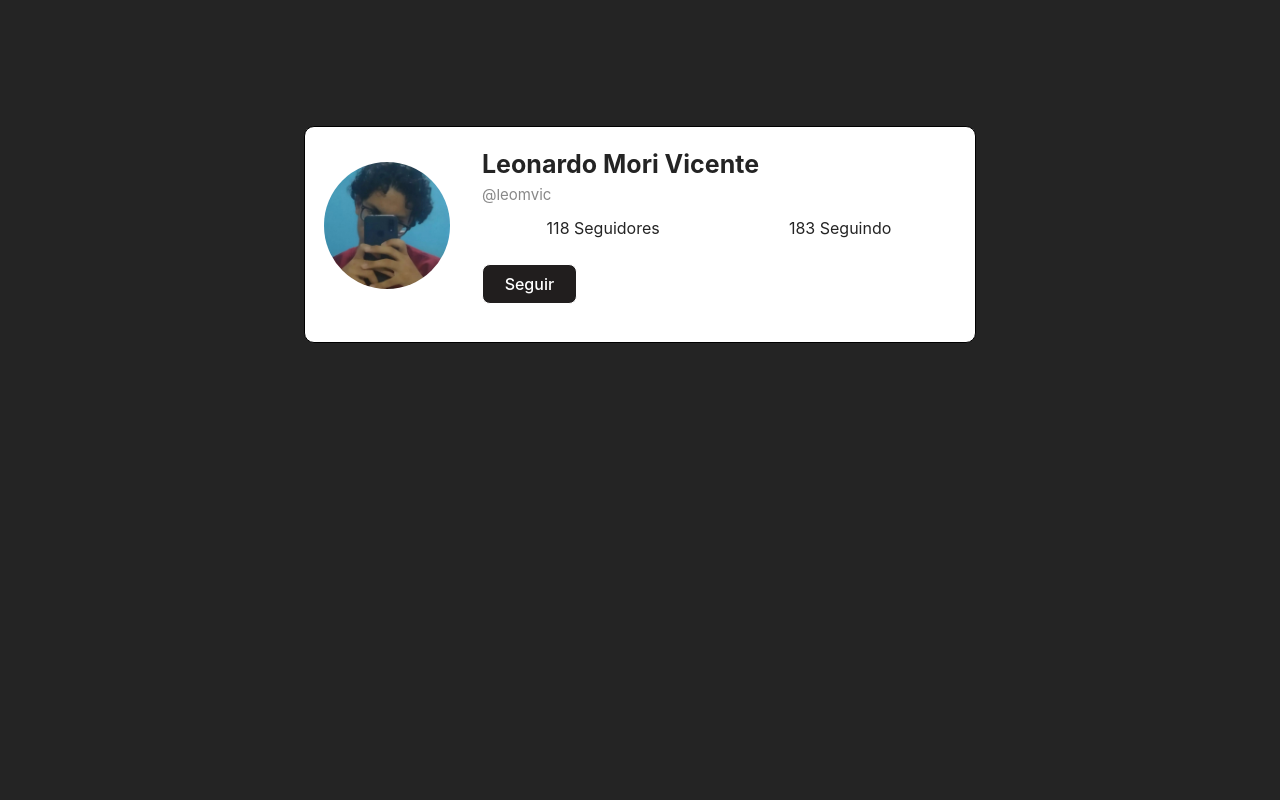
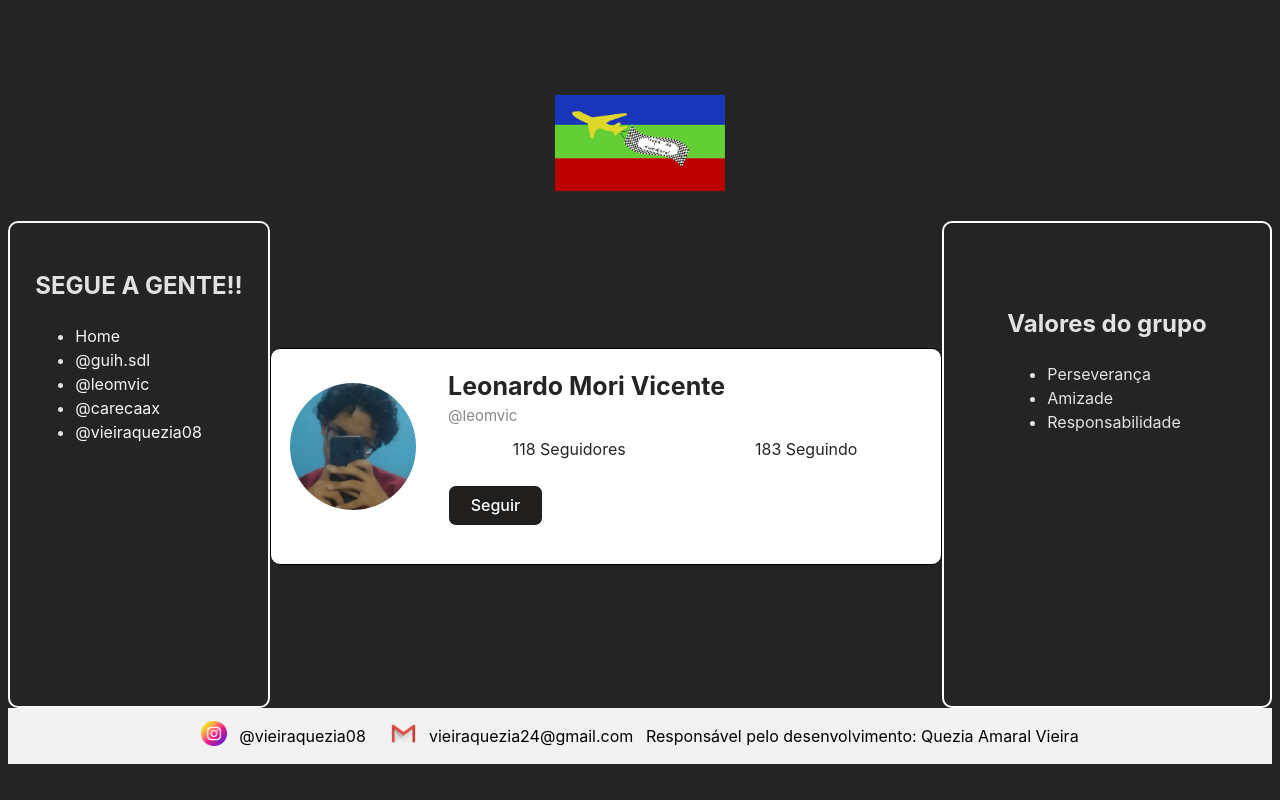
Before and after one commit to VieiraQuezia/Projeto-React-Router, a React (Vite) app in the folder Projeto-SPA/: page /Leo in a window 1280 px wide. Built offline with nearby package versions, Linux system fonts and the light colour scheme.

Commit message:
att pag leo

```diff
--- a/Projeto-SPA/src/Pages/Leo.jsx
+++ b/Projeto-SPA/src/Pages/Leo.jsx
@@ -1,24 +1,37 @@
-import { useState } from "react"
+import { useState } from "react";
+import logo from "../../public/logo.png";
+import leonardo from "/leonardo.png";
 
-import leonardo from "/leonardo.png"
-import './base.css'
+import Navbar from "../components/Navbar";
+import Footer from "../components/Footer";
+import Lado from "../components/lado";
+
+import Instagram from "/instagram.png";
+import gmail from "/gmail.png";
+
+import "./base.css";
 
 function Leo() {
   const [isLogado, setIsLogado] = useState(false);
 
-
   return (
     <>
+      <nav className="header_pagina">
+        <a
+          href="http://localhost:5173/"
+          target="_blank"
+          rel="noopener noreferrer"
+        >
+          <img className="logo" src={logo} alt="logo" />
+        </a>
+      </nav>
+      <article className="meio">
+        <Navbar />
+
         <article className="container">
-
           <nav className="header">
-        <img
-          className="image"
-          src={leonardo}
-          alt="Profile"
-        />
+            <img className="image" src={leonardo} alt="Profile" />
             <nav className="info">
-
               <div className="name">Leonardo Mori Vicente</div>
               <div className="username">@leomvic</div>
 
@@ -27,17 +40,28 @@ const [isLogado, setIsLogado] = useState(false);
                 <span>183 Seguindo</span>
               </nav>
 
-    <button onClick={ () => setIsLogado(!isLogado)}  className={isLogado ? 'seguindo' : 'seguir'} >  {isLogado ? "Seguindo" : "Seguir "} </button>
-
-
+              <button
+                onClick={() => setIsLogado(!isLogado)}
+                className={isLogado ? "seguindo" : "seguir"}
+              >
+                {" "}
+                {isLogado ? "Seguindo" : "Seguir "}{" "}
+              </button>
             </nav>
           </nav>
 
         </article>
-    <h2 className="login">{isLogado ? "Obrigado por me Seguir" : ""}</h2>
+        <Lado val1="Perseverança" val2="Amizade" val3="Responsabilidade" />
+      </article>
 
+      <Footer
+        imgi={Instagram}
+        insta="@vieiraquezia08"
+        imge={gmail}
+        email="vieiraquezia24@gmail.com"
+        texto="Responsável pelo desenvolvimento: Quezia Amaral Vieira"
+      />
     </>
-
   );
 }
 
```
Lines whose indentation alone changed are shown as unchanged.
